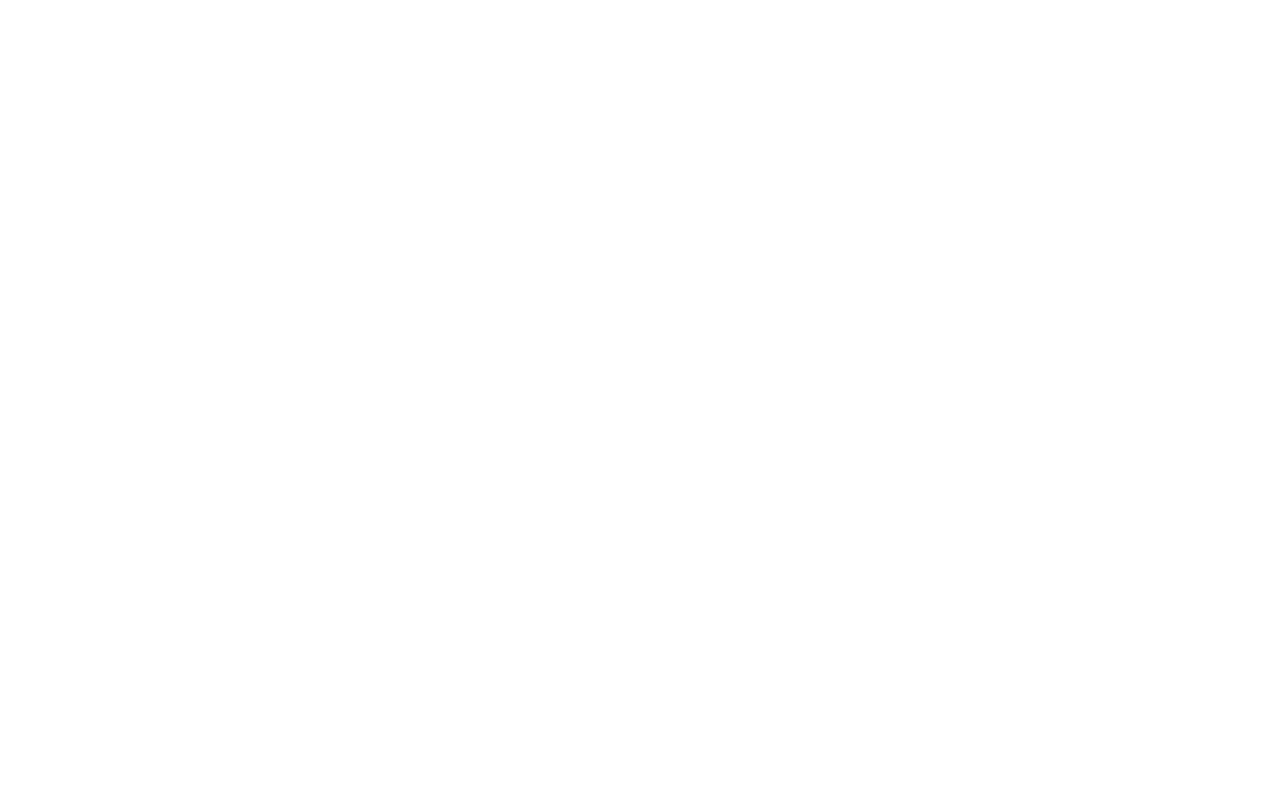
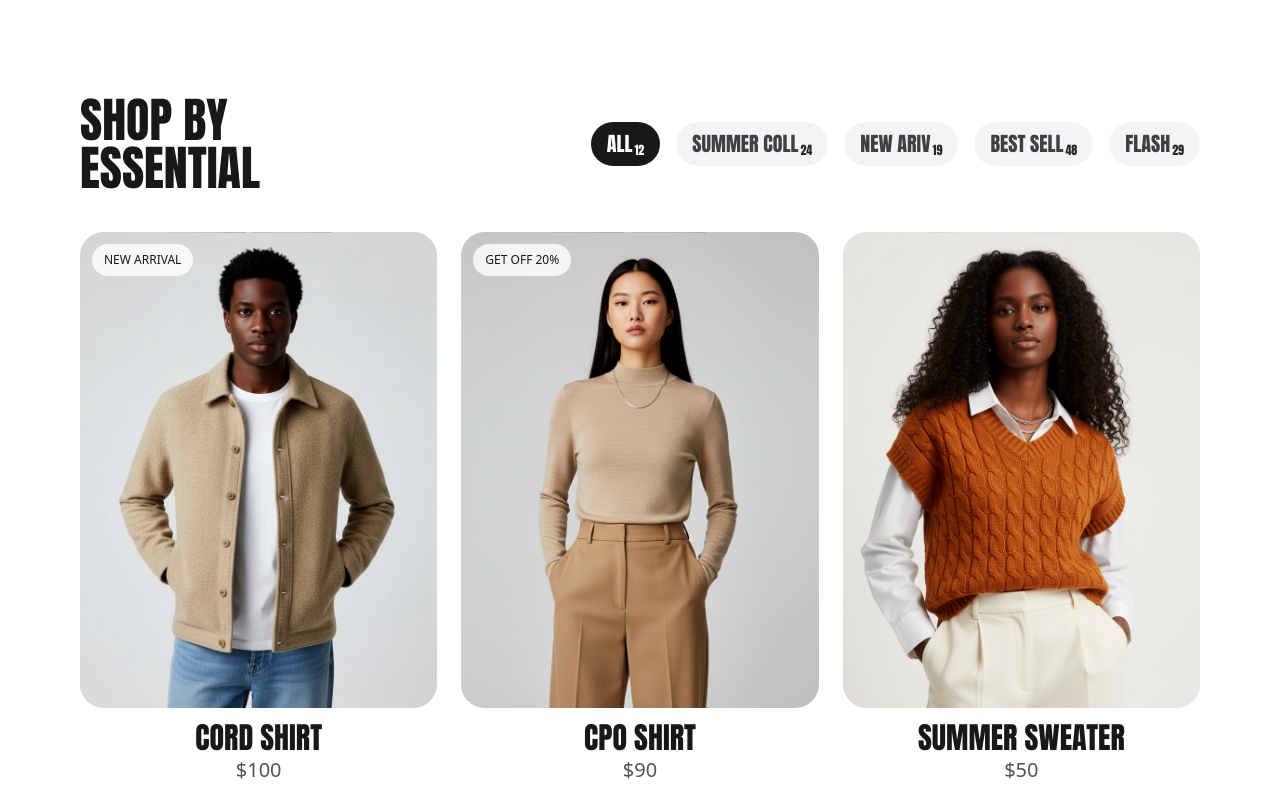
Before and after one commit to Nabil593/Modern-E-Commerce, a React (Vite) app: page / in a window 1280 px wide. Shown: the part 1520-2320 px from the top of the page. Before the commit the page ends 1376 px from the top, so only its background shows below. Built offline with nearby package versions, Linux system fonts and the light colour scheme.

Commit message:
product added

```diff
--- a/src/App.jsx
+++ b/src/App.jsx
@@ -2,6 +2,7 @@
 import Header from './components/Header';
 import Hero from './components/Hero';
 import TagLine from './components/TagLine';
+import ShopSection from './components/ShopSection';
 
 const App = () => {
   return (
@@ -9,6 +10,7 @@
       <Header />
       <Hero />
       <TagLine />
+      <ShopSection />
     </div>
   )
 }
--- /dev/null
+++ b/src/components/ShopSection.jsx
@@ -0,0 +1,79 @@
+import React from 'react'
+import { filterButtonsData, productData } from '../assets/data'
+
+const ShopSection = () => {
+  return (
+    <div className='bg-white px-16'>
+        <div className='max-w-7xl mx-auto px-4'>
+
+            {/* HEADER & CATEGORY TAGS */}
+            <div className='flex flex-col sm:flex-row justify-between md:items-center mb-10'>
+                <h2 className='text-5xl anton text-zinc-900 mb-4 sm:mb-0 uppercase'>
+                    SHOP BY <br/> ESSENTIAL
+                </h2>
+                <div className='flex space-x-4 overflow-x-scroll'>
+                    {filterButtonsData.map((btn) => (
+                        <button key={btn.name} className={`${btn.isActive ? "bg-zinc-900 text-white" : "bg-zinc-100 text-zinc-700"} cursor-pointer md:text-xl anton px-4 py-2 rounded-full hover:bg-zinc-900 uppercase hover:text-white transition-all duration-200 ease-in group text-nowrap`}>
+                            {btn.name}
+                            <sub className={`${btn.isActive ? "text-zinc-50" : "text-zinc-800"} text-xs group-hover:text-zinc-50 ml-0.5`}>
+                                {btn.count}
+                            </sub>
+                        </button>
+                    ))}
+                </div>
+            </div>
+
+            {/* PRODUCT GRID */}
+            <div className='grid md:grid-cols-2 lg:grid-cols-3 gap-6'>
+                {
+                    productData.map((product, index) => (
+                        <div key={index} className='flex flex-col hover:-translate-y-3 transition-all duration-200 ease-in items-center group'>
+                            <div className={`relative cursor-pointer w-full ${product.imgHeight} bg-zinc-200 rounded-3xl mb-3 overflow-hidden`}>
+
+                                {/* IMAGE */}
+                                <div className={`absolute inset-0 ${product.bgUrl} bg-cover bg-center`}>
+                                </div>
+
+                                {/* TAG */}
+                                {product.tag &&
+                                <span className='absolute top-3 left-3 bg-white/80 text-zinc-900 text-xs px-3 py-2 rounded-full'>
+                                {product.tag}
+                                </span>
+                                }
+
+                                {/* CONDITIONAL STAGE */}
+
+                                {product.name === "CARDIGAN" &&
+                                <div className='absolute inset-0 flex items-center opacity-0 justify-center space-x-2 bg-black/60 group-hover:opacity-100 transition-opacity'>
+                                    {/* 1 */}
+                                    <button className='bg-white text-zinc-900 text-xs px-3 py-1.5 rounded-full hover:bg-zinc-100'>
+                                        Add to Cart
+                                    </button>
+
+                                    {/* 2 */}
+                                    <button className='bg-zinc-900 text-white text-xs px-3 py-1.5 rounded-full hover:bg-zinc-700'>
+                                        Buy Now
+                                    </button>
+
+                                </div>
+                                }
+                            </div>
+
+                            <p className='text-3xl anton text-zinc-900'>
+                                {product.name}
+                            </p>
+                            <p className='text-xl text-zinc-600'>
+                                {product.price}
+                            </p>
+
+                        </div>
+                    ))
+                }
+            </div>
+
+        </div>
+    </div>
+  )
+}
+
+export default ShopSection
--- a/src/components/TagLine.jsx
+++ b/src/components/TagLine.jsx
@@ -3,7 +3,7 @@
 
 const TagLine = () => {
   return (
-    <div className='bg-white py-20'>
+    <div className='bg-white py-50'>
         <div className='relative max-w-6xl mx-auto px-4 text-center'>
         <div className='absolute hidden md:block size-20 bg-zinc-300 rounded-full left-80 -top-10 overflow-clip'>
             <div className={`size-full bg-[url(/images/port-3.png)] bg-cover bg-top`}>
```
